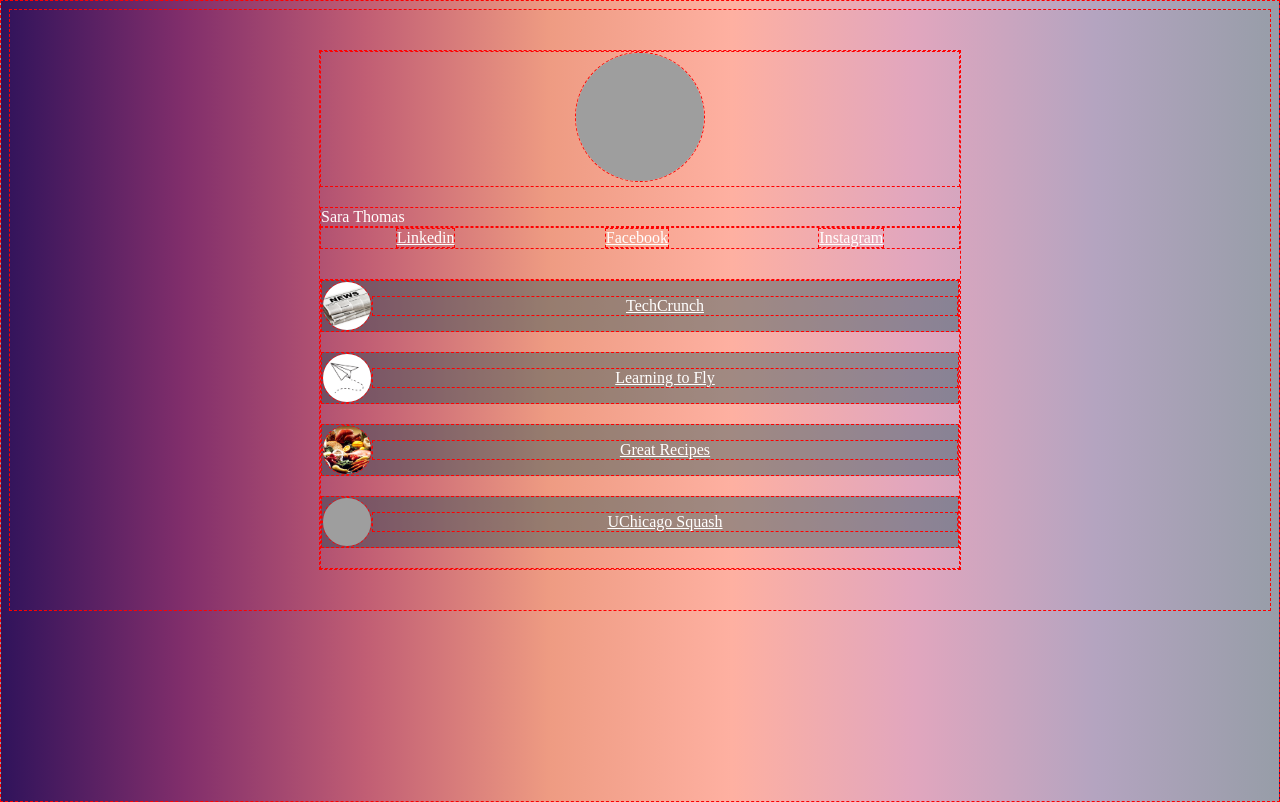
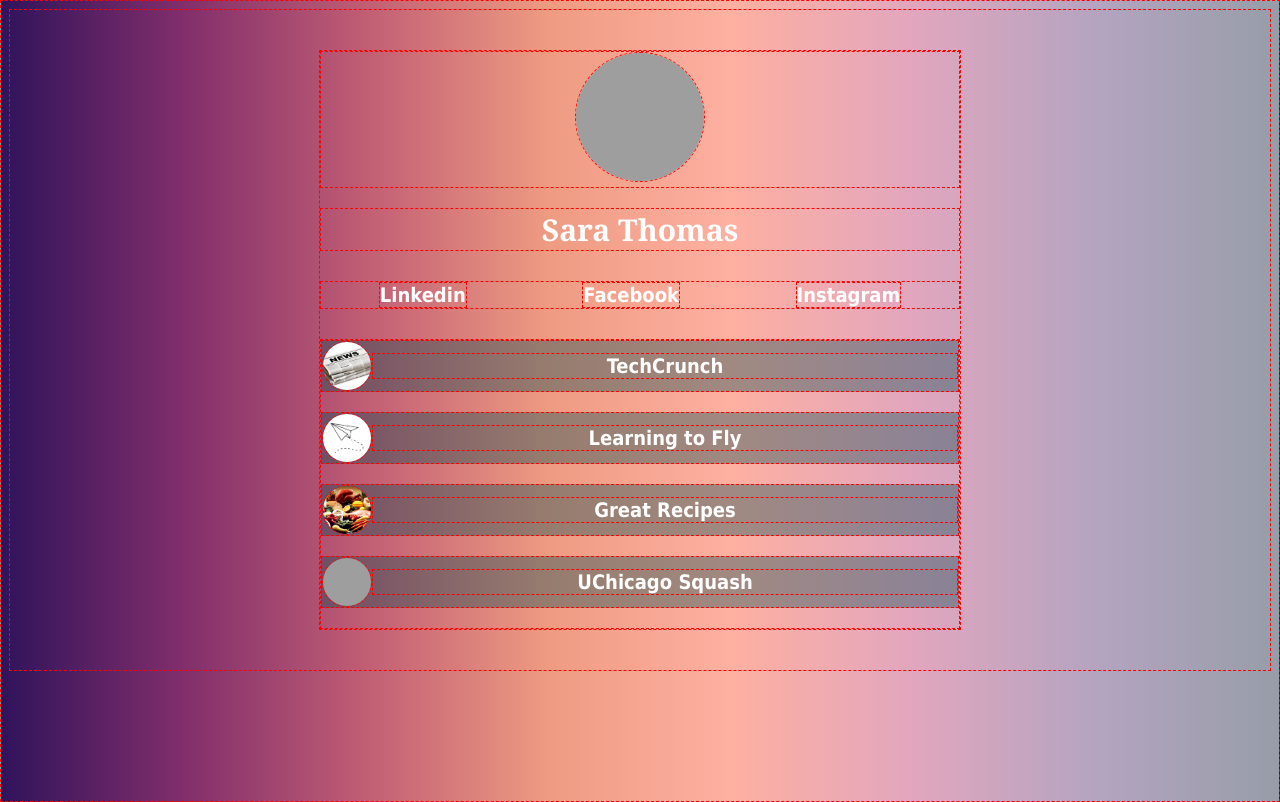
Before and after one commit to sthomas315/link-in-bio, a plain HTML site: page index.html in a window 1280 px wide. Drawn offline with Linux system fonts and the light colour scheme; grey boxes are pictures that could not be loaded.

Commit message:
eating my dinenr

```diff
--- a/index.html
+++ b/index.html
@@ -5,6 +5,7 @@
   <title>Sara Thomas's Links</title>
   <meta charset = "UTF-8">
   <meta name="viewport" content="width=device-width, initial-scale=1.0">
+  <script src="https://cdnjs.cloudflare.com/ajax/libs/font-awesome/6.5.2/js/all.min.js"></script>
 
   <style>
 
@@ -22,12 +23,14 @@
     background: linear-gradient(90deg, #30135b, #812e6b, #c15e74, #ee9b82, #feb0a1, #e1a6be, #b4a4c0, #979da8);
     min-height: 100%;
     color: rgba(255,255,255,1.0);
-    font-family: "Tahoma;
+    font-family: "Tahoma";
+    font-size: 20px;
+    font-weight: 800;
   }
 
   a {
     color: rgba(255,255,255,1.0);
-    text-decoration: "none";
+    text-decoration: none;
   }
 
   .item{
@@ -64,8 +67,11 @@ object-fit: cover;
 
   .name-row{
     margin-bottom: 30px;
-    text-align:center;
-  }
+    text-align: center;
+    font-family: "Georgia";
+    font-size: 30px;
+    font-weight: 800;
+   }
 
   .social-icons-row{
     margin-bottom: 30px;
@@ -89,7 +95,7 @@ object-fit: cover;
     <img src="headshot.jpeg" alt ="Sara headshot" class = "avatar-image">
   </div>
 
-  <div class = "main-row">
+  <div class = "name-row">
     Sara Thomas
   </div>
 
```
